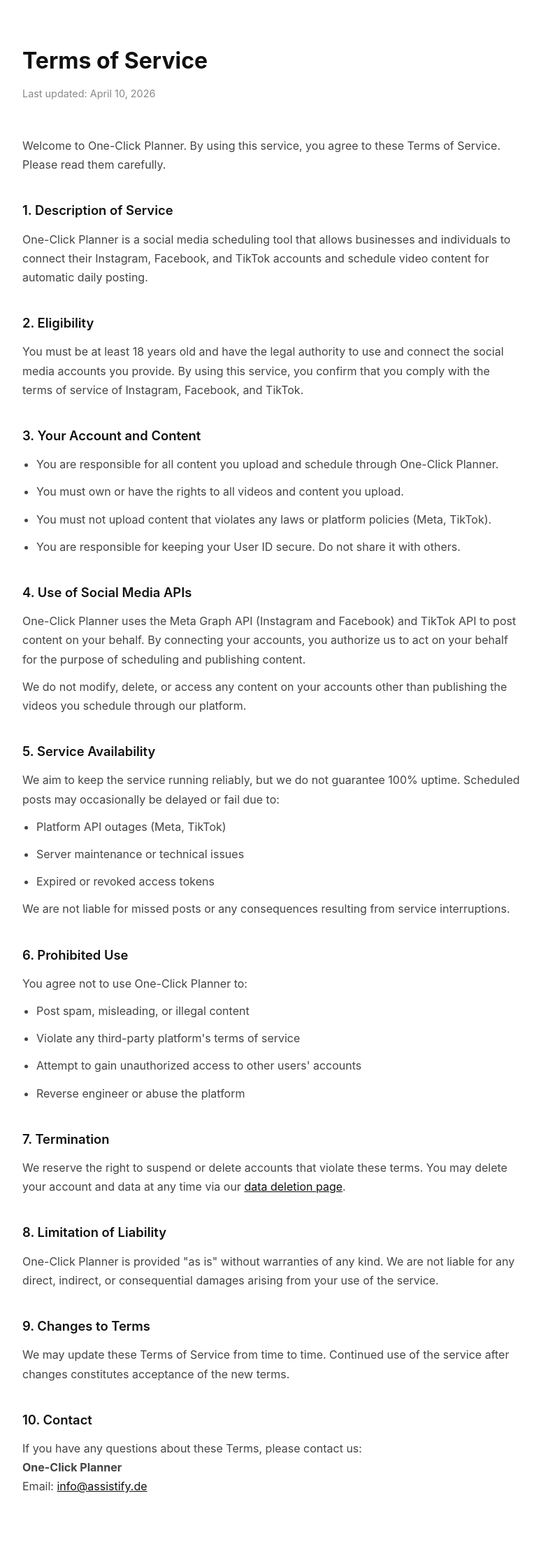
After one commit to assistifyaiyba-dotcom/oneclick-planner, a Flask app: page /terms in a window 1280 px wide. The commit adds this page. Shown: the whole page at 70% size, without its empty margins (252-1026 px from the left). Run offline with Flask 3, Linux system fonts and the light colour scheme; some libraries are stand-ins or nearby versions.

Commit message:
Add Terms of Service page and update all footers

```diff
--- a/app.py
+++ b/app.py
@@ -193,6 +193,10 @@
 @app.route("/privacy")
 def privacy():
     return render_template("privacy.html")
+
+@app.route("/terms")
+def terms():
+    return render_template("terms.html")
 
 @app.route("/delete-data", methods=["GET", "POST"])
 def delete_data():
--- a/templates/dashboard.html
+++ b/templates/dashboard.html
@@ -401,6 +401,8 @@
 <footer style="text-align:center;padding:24px;font-size:.8rem;color:#aaa;margin-top:8px;">
   <a href="/privacy" style="color:#aaa;text-decoration:none;">Privacy Policy</a>
   &nbsp;·&nbsp;
+  <a href="/terms" style="color:#aaa;text-decoration:none;">Terms of Service</a>
+  &nbsp;·&nbsp;
   <a href="/delete-data" style="color:#aaa;text-decoration:none;">Delete My Data</a>
 </footer>
 </body>
--- a/templates/index.html
+++ b/templates/index.html
@@ -51,6 +51,8 @@
 <footer style="position:fixed;bottom:0;left:0;right:0;text-align:center;padding:16px;font-size:.8rem;color:#aaa;">
   <a href="/privacy" style="color:#aaa;text-decoration:none;">Privacy Policy</a>
   &nbsp;·&nbsp;
+  <a href="/terms" style="color:#aaa;text-decoration:none;">Terms of Service</a>
+  &nbsp;·&nbsp;
   <a href="/delete-data" style="color:#aaa;text-decoration:none;">Delete My Data</a>
 </footer>
 </body>
--- /dev/null
+++ b/templates/terms.html
@@ -0,0 +1,78 @@
+<!DOCTYPE html>
+<html lang="en">
+<head>
+  <meta charset="UTF-8">
+  <meta name="viewport" content="width=device-width, initial-scale=1.0">
+  <title>Terms of Service — One-Click Planner</title>
+  <style>
+    * { margin: 0; padding: 0; box-sizing: border-box; }
+    body { font-family: -apple-system, BlinkMacSystemFont, 'Segoe UI', sans-serif;
+           background: #fff; color: #111; line-height: 1.7; }
+    .container { max-width: 760px; margin: 0 auto; padding: 60px 24px; }
+    h1 { font-size: 2rem; font-weight: 700; margin-bottom: 8px; }
+    .updated { color: #888; font-size: 0.9rem; margin-bottom: 48px; }
+    h2 { font-size: 1.15rem; font-weight: 600; margin: 36px 0 12px; }
+    p, li { color: #444; margin-bottom: 12px; }
+    ul { padding-left: 20px; }
+    a { color: #111; }
+  </style>
+</head>
+<body>
+<div class="container">
+  <h1>Terms of Service</h1>
+  <p class="updated">Last updated: April 10, 2026</p>
+
+  <p>Welcome to One-Click Planner. By using this service, you agree to these Terms of Service. Please read them carefully.</p>
+
+  <h2>1. Description of Service</h2>
+  <p>One-Click Planner is a social media scheduling tool that allows businesses and individuals to connect their Instagram, Facebook, and TikTok accounts and schedule video content for automatic daily posting.</p>
+
+  <h2>2. Eligibility</h2>
+  <p>You must be at least 18 years old and have the legal authority to use and connect the social media accounts you provide. By using this service, you confirm that you comply with the terms of service of Instagram, Facebook, and TikTok.</p>
+
+  <h2>3. Your Account and Content</h2>
+  <ul>
+    <li>You are responsible for all content you upload and schedule through One-Click Planner.</li>
+    <li>You must own or have the rights to all videos and content you upload.</li>
+    <li>You must not upload content that violates any laws or platform policies (Meta, TikTok).</li>
+    <li>You are responsible for keeping your User ID secure. Do not share it with others.</li>
+  </ul>
+
+  <h2>4. Use of Social Media APIs</h2>
+  <p>One-Click Planner uses the Meta Graph API (Instagram and Facebook) and TikTok API to post content on your behalf. By connecting your accounts, you authorize us to act on your behalf for the purpose of scheduling and publishing content.</p>
+  <p>We do not modify, delete, or access any content on your accounts other than publishing the videos you schedule through our platform.</p>
+
+  <h2>5. Service Availability</h2>
+  <p>We aim to keep the service running reliably, but we do not guarantee 100% uptime. Scheduled posts may occasionally be delayed or fail due to:</p>
+  <ul>
+    <li>Platform API outages (Meta, TikTok)</li>
+    <li>Server maintenance or technical issues</li>
+    <li>Expired or revoked access tokens</li>
+  </ul>
+  <p>We are not liable for missed posts or any consequences resulting from service interruptions.</p>
+
+  <h2>6. Prohibited Use</h2>
+  <p>You agree not to use One-Click Planner to:</p>
+  <ul>
+    <li>Post spam, misleading, or illegal content</li>
+    <li>Violate any third-party platform's terms of service</li>
+    <li>Attempt to gain unauthorized access to other users' accounts</li>
+    <li>Reverse engineer or abuse the platform</li>
+  </ul>
+
+  <h2>7. Termination</h2>
+  <p>We reserve the right to suspend or delete accounts that violate these terms. You may delete your account and data at any time via our <a href="/delete-data">data deletion page</a>.</p>
+
+  <h2>8. Limitation of Liability</h2>
+  <p>One-Click Planner is provided "as is" without warranties of any kind. We are not liable for any direct, indirect, or consequential damages arising from your use of the service.</p>
+
+  <h2>9. Changes to Terms</h2>
+  <p>We may update these Terms of Service from time to time. Continued use of the service after changes constitutes acceptance of the new terms.</p>
+
+  <h2>10. Contact</h2>
+  <p>If you have any questions about these Terms, please contact us:<br>
+  <strong>One-Click Planner</strong><br>
+  Email: <a href="mailto:info@assistify.de">info@assistify.de</a></p>
+</div>
+</body>
+</html>
```
